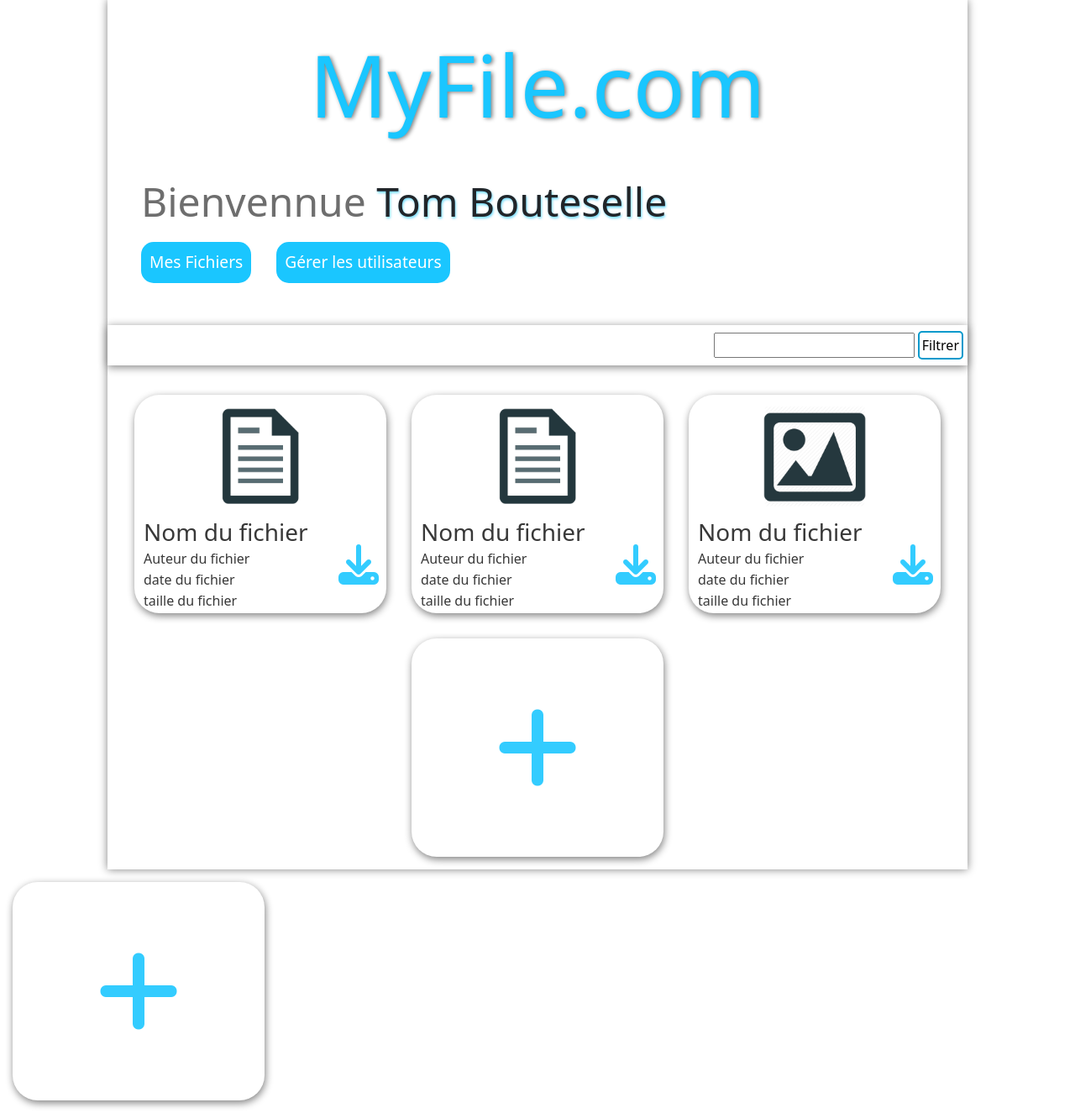
After one commit to JiovaniVianey/BackOffice-Hebergement-de-fichiers, a PHP site: page /vue/fichiers_vue.php in a window 1280 px wide. The commit adds this page. Shown: the whole page at 84% size. Run offline with PHP 8.4, Linux system fonts and the light colour scheme; the template is opened without the code that fills it, so the values that code supplies are empty; some libraries are stand-ins or nearby versions.

Commit message:
Avancée vue accueil et vue fichier

```diff
--- a/modele/Fichier.class.php
+++ b/modele/Fichier.class.php
@@ -118,3 +118,4 @@ public static function supprimer(Fichier $fichier){
     $req->bindParam('id',$id);
     $nb=$req->execute();
 }
+?>
--- a/style/styleaccueil.css
+++ b/style/styleaccueil.css
@@ -29,11 +29,22 @@ body
     width: 100%;
     box-shadow: 0 2px 10px gray;
     margin-bottom: 20px;
-    align-content: center;
+    display: flex;
+    flex-direction: row;
+    align-items: center;
+    justify-content: end;
 }
 .fichiers-section nav form
 {
+    margin: 5px;
+}
 
+.wrapper form button
+{
+    padding: 3px;
+    border-radius: 5px;
+    background-color: white;
+    border: solid #0099cc 2px;
 }
 
 /* header */
@@ -93,7 +104,7 @@ header a:hover
     align-items: flex-start;
 }
 
-.card-fichier
+.card-fichier, .card-dossier
 {
     width: 300px;
     height: 260px;
@@ -106,7 +117,17 @@ header a:hover
     transition: 0.2s;
 }
 
-.card-fichier:hover
+.card-dossier
+{
+    justify-content: space-around;
+}
+
+.fichiers-section a
+{
+    text-decoration: none;
+}
+
+.card-fichier:hover, .card-dossier:hover
 {
     width: 305px;
     height: 265px;
@@ -115,18 +136,27 @@ header a:hover
 
 .card-fichier-text
 {
+    color: #383838;
     padding: 1px;
     margin: 0;
     margin-left: 10px;
 
 }
 
+.fichier-img, .dossier-img
+{
+    margin-left: auto;
+    margin-right: auto ;
+}
 .fichier-img
 {
-    width: 60%;
-    margin-left: 20%;
-    margin-right: 20% ;
+    height: 50%;
 }
+.dossier-img
+{
+    height: 60%;
+}
+
 .plus
 {
     transition: 0.3s;
--- a/style/stylelisteutilisateurs.css
+++ b/style/stylelisteutilisateurs.css
@@ -0,0 +1,21 @@
+.table td, th
+{
+    font-size: 1.3rem;
+}
+
+.table a
+{
+    color: #29a9d4;
+    /* color: rgb(34, 34, 34); */
+    text-decoration: none;
+    padding : 5px; border-radius:10px;
+    border: solid #ff00ff;
+    border-width: 2px;
+    box-shadow: 1px 1px 3px rgba(77, 77, 77, 0.472);
+}
+
+.table input
+{
+    height: 25px;
+    width: 25px;
+}
--- /dev/null
+++ b/vue/fichiers_vue.php
@@ -0,0 +1,117 @@
+ <!-- à retirer une fois les liens et includes terminés -->
+ <?php
+    include("../head.php");
+?>
+
+<div class="wrapper">
+    <?php
+        include("header.php");
+    ?>
+    <div class="fichiers-section">
+        <nav>
+            <form action="post">
+                <input type="search">
+                <button>Filtrer</button>
+            </form>
+        </nav>
+        <div class="card-fichier">
+            <img class="fichier-img my-2" src="../images/fileicon.png" alt="icon de fichier">
+            <div class="row">
+                <div class="col-md-9">
+                    <h3 class="card-fichier-text">Nom du fichier</h3>
+                    <p class="card-fichier-text">Auteur du fichier</p>
+                    <span class="card-fichier-text">date du fichier</span>
+                    <p class="card-fichier-text">taille du fichier</p>
+                </div>
+                <div class="col-md-2 d-flex align-items-center ">
+                    <a href=""></a> <span class="py-auto fa-solid fa-download fa-3x basic-color"></span></a>
+                </div>
+            </div>
+        </div>
+        <div class="card-fichier">
+            <img class="fichier-img my-2" src="../images/fileicon.png" alt="icon de fichier">
+            <div class="row">
+                <div class="col-md-9">
+                    <h3 class="card-fichier-text">Nom du fichier</h3>
+                    <p class="card-fichier-text">Auteur du fichier</p>
+                    <span class="card-fichier-text">date du fichier</span>
+                    <p class="card-fichier-text">taille du fichier</p>
+                </div>
+                <div class="col-md-2 d-flex align-items-center ">
+                    <a href=""></a> <span class="py-auto fa-solid fa-download fa-3x basic-color"></span></a>
+                </div>
+            </div>
+        </div>
+        <div class="card-fichier">
+            <img class="fichier-img my-2" src="../images/imageicon.png" alt="icon de fichier">
+            <div class="row">
+                <div class="col-md-9">
+                    <h3 class="card-fichier-text">Nom du fichier</h3>
+                    <p class="card-fichier-text">Auteur du fichier</p>
+                    <span class="card-fichier-text">date du fichier</span>
+                    <p class="card-fichier-text">taille du fichier</p>
+                </div>
+                <div class="col-md-2 d-flex align-items-center ">
+                    <a href=""></a> <span class="py-auto fa-solid fa-download fa-3x basic-color"></span></a>
+                </div>
+            </div>
+        </div>
+
+        <div class="card-fichier">
+            <a class="mx-auto my-auto" href="" data-msg="Ajouter un fichier">
+                <span class="fa-solid fa-plus fa-7x basic-color plus"></span>
+            </a>
+        </div>
+    </div>
+</div>
+
+<!-- à réécrire -->
+<?php
+        foreach ($lesFichiers as $fichier)
+        {
+            ?>
+                <div class="card-fichier">
+                    <img class="fichier-img my-2" src="../images/fileicon.png" alt="icon de fichier">
+                    <div class="row">
+                        <div class="col-md-9">
+                            <h3 class="card-fichier-text"><?php echo $fichier -> getNom() ?></h3>
+                            <p class="card-fichier-text"><?php echo $fichier -> getAuteur() ?></p>
+                            <span class="card-fichier-text"><?php echo $fichier -> getDate() ?></span>
+                            <p class="card-fichier-text"><?php echo $fichier -> getTaille() ?></p>
+                        </div>
+                        <div class="col-md-2 d-flex align-items-center ">
+                            <a href=""></a> <span class="py-auto fa-solid fa-download fa-3x basic-color"></span></a>
+                        </div>
+                    </div>
+                </div>
+
+
+            <?php
+        }
+?>
+
+<!-- Button trigger modal -->
+<button type="button" class="card-fichier" data-bs-toggle="modal" data-bs-target="#exampleModal" style="background-color:white; border:none">
+            <div class="mx-auto my-auto" href="" data-msg="Ajouter un fichier">
+                <span class="fa-solid fa-plus fa-7x basic-color plus"></span>
+            </div>
+</button>
+
+<!-- Modal -->
+<div class="modal fade" id="exampleModal" tabindex="-1" aria-labelledby="exampleModalLabel" aria-hidden="true">
+  <div class="modal-dialog">
+    <div class="modal-content">
+      <div class="modal-header">
+        <h5 class="modal-title" id="exampleModalLabel">Modal title</h5>
+        <button type="button" class="btn-close" data-bs-dismiss="modal" aria-label="Close"></button>
+      </div>
+      <div class="modal-body">
+        ...
+      </div>
+      <div class="modal-footer">
+        <button type="button" class="btn btn-secondary" data-bs-dismiss="modal">Close</button>
+        <button type="button" class="btn btn-primary">Save changes</button>
+      </div>
+    </div>
+  </div>
+</div>
```
Also changed, not shown: vue/accueil.php (+17 -59 lines), vue/liste_utilisateurs_vue.php (+11 -1 lines), images/folder-img.jfif (added), images/folder-img.png (added).
